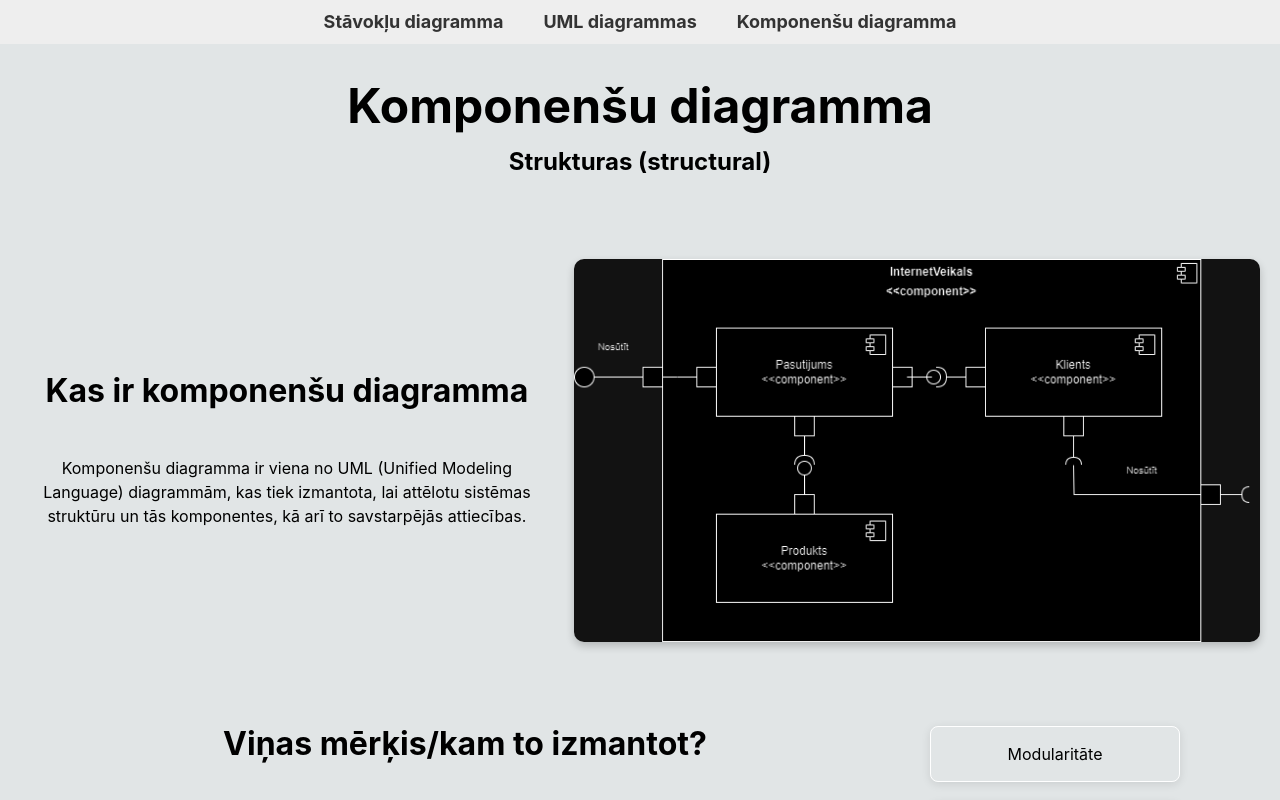
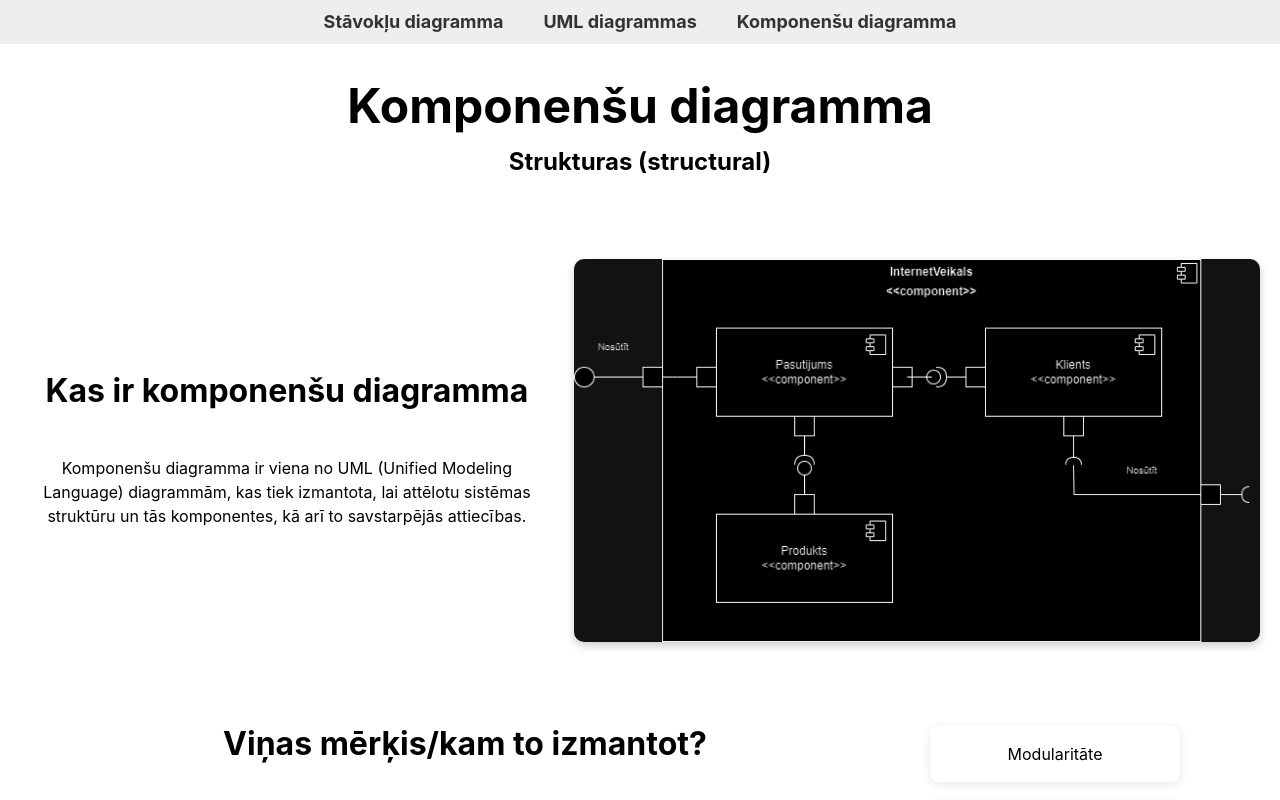
Before and after one commit to BoiBobbyBo/uml-diagrams, a React (Vite) app: page /component in a window 1280 px wide. Shown: the top 800 px of the page. Built offline with nearby package versions, Linux system fonts and the light colour scheme.

Commit message:
Changed background color

```diff
--- a/src/pages/component/ComponentPage.jsx
+++ b/src/pages/component/ComponentPage.jsx
@@ -14,7 +14,7 @@ class ComponentPage extends Component {
 
   render() {
     return (
-      <div style={{ textAlign: "center", padding: "3rem 0" }}>
+      <div style={{ textAlign: "center", backgroundColor: 'white', padding: "3rem 0" }}>
 
     <h1  style={{padding: "2rem 0 1rem 0", fontSize: "3rem", fontWeight: "bold",
     }}>Komponenšu diagramma</h1>
```
